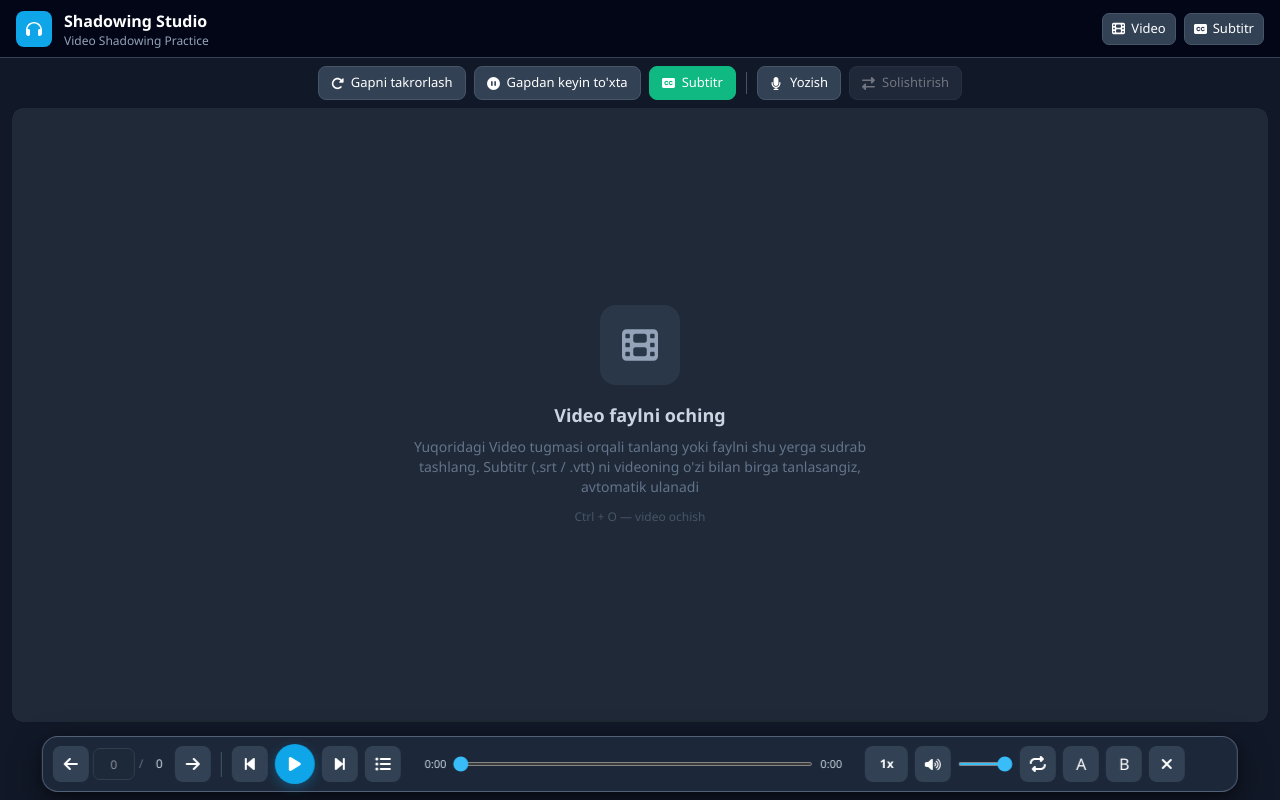
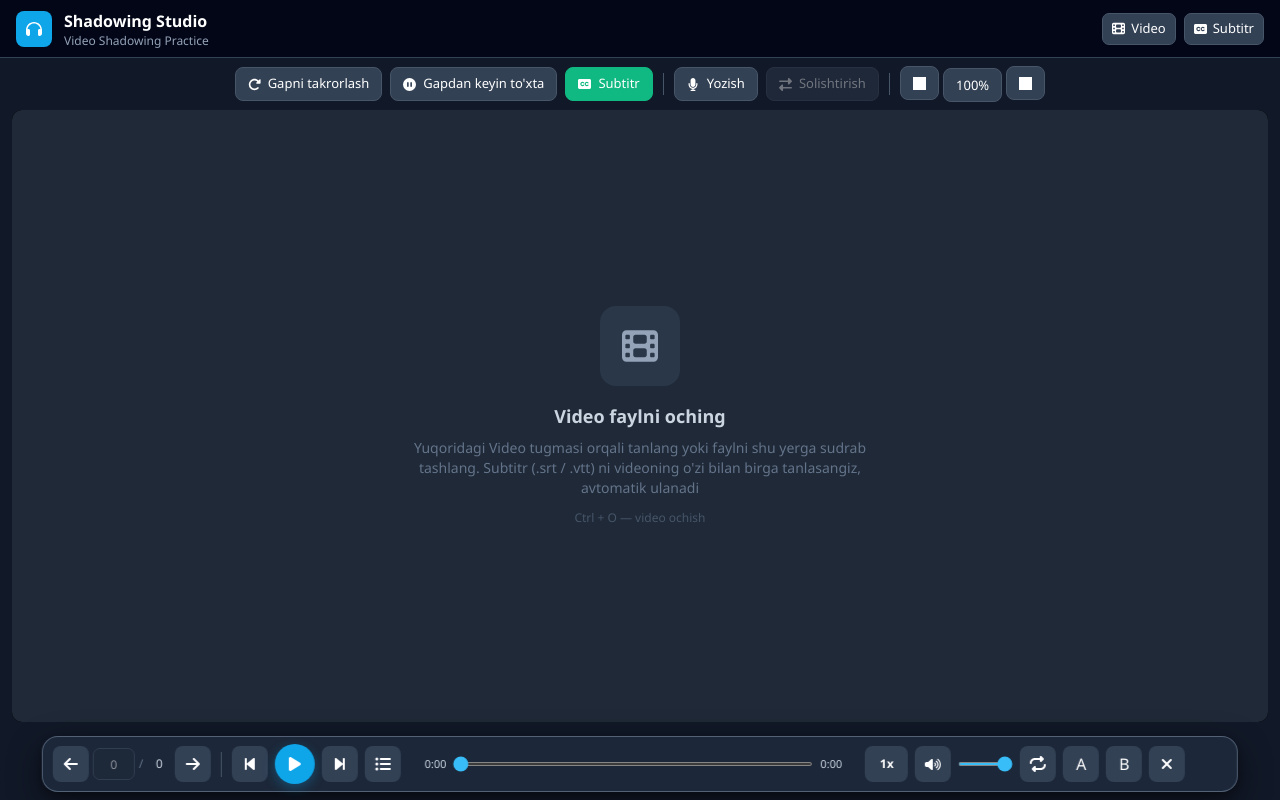
Before and after one commit to quranuzbektarjimalari/shadowing-studio, an Electron app: page app/index.html in a window 1280 px wide. Drawn offline with Linux system fonts and the light colour scheme; no server answers.

Commit message:
Add files via upload

```diff
--- a/app/index.html
+++ b/app/index.html
@@ -121,7 +121,7 @@
         <button
           id="subBtn"
           class="tool-btn active"
-          title="Subtitrni ko'rsatish / yashirish (T). Kattalik: + / -"
+          title="Subtitrni ko'rsatish / yashirish (T). Kattaligi: [ va ]"
           type="button"
         >
           <i class="fa-solid fa-closed-captioning"></i>
@@ -149,6 +149,37 @@
           <i class="fa-solid fa-right-left"></i>
           <span>Solishtirish</span>
         </button>
+
+        <span class="tool-sep"></span>
+
+        <div class="zoom-group" role="group" aria-label="Video masshtabi">
+
+          <button
+            id="zoomOutBtn"
+            class="tool-btn icon-only"
+            title="Videoni kichiklashtirish (-)"
+            type="button"
+          >
+            <i class="fa-solid fa-magnifying-glass-minus"></i>
+          </button>
+
+          <button
+            id="zoomResetBtn"
+            class="tool-btn zoom-pct"
+            title="Masshtabni 100% ga qaytarish (Z). Ctrl + g'ildirak: kursor tomon zoom. Kattalashtirilganda videoni sichqoncha bilan siljitish mumkin"
+            type="button"
+          >100%</button>
+
+          <button
+            id="zoomInBtn"
+            class="tool-btn icon-only"
+            title="Videoni kattalashtirish (+)"
+            type="button"
+          >
+            <i class="fa-solid fa-magnifying-glass-plus"></i>
+          </button>
+
+        </div>
 
       </div>
 
```
